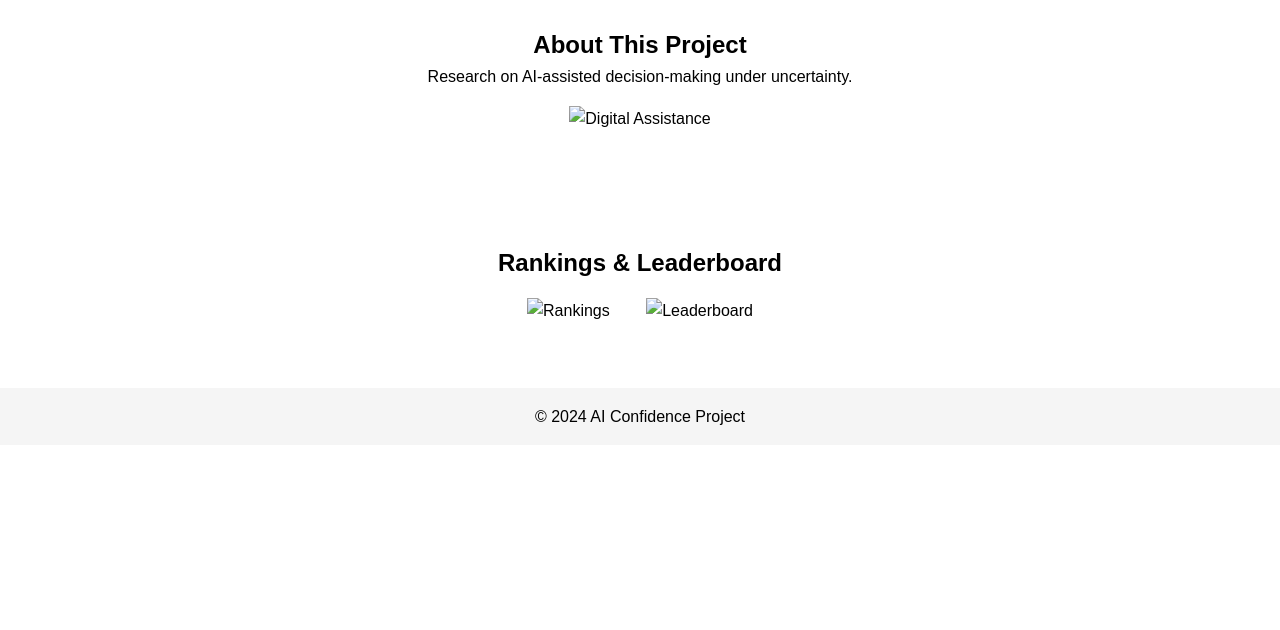
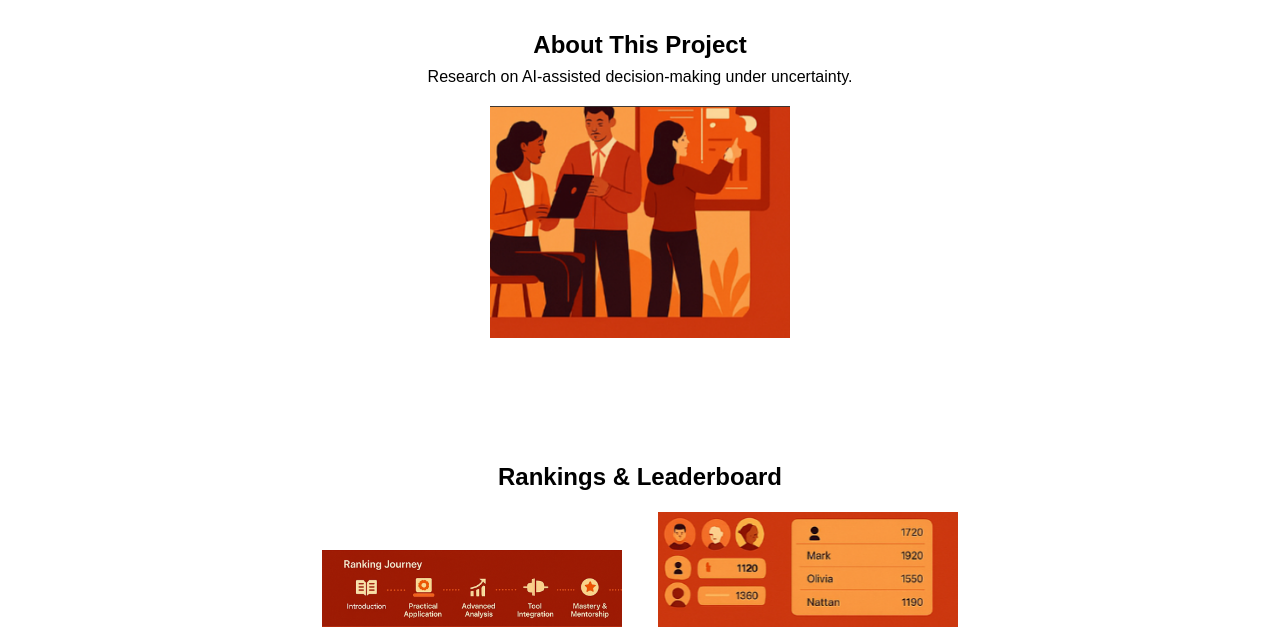
Before and after one commit to PatrickDuignan/ai-confidence-homepage, a plain HTML site: page index.html in a window 1280 px wide. Shown: the part 742-1372 px from the top of the page. Before the commit the page ends 1187 px from the top, so only its background shows below. Drawn offline with Linux system fonts and the light colour scheme.

Commit message:
Add files via upload

```diff
--- a/index.html
+++ b/index.html
@@ -15,13 +15,13 @@
   <section>
     <h2>About This Project</h2>
     <p>Research on AI-assisted decision-making under uncertainty.</p>
-    <img src="images/digitalassistance.png" alt="Digital Assistance" width="300">
+    <img src="digitalassistance.png" alt="Digital Assistance" width="300">
   </section>
 
   <section>
     <h2>Rankings & Leaderboard</h2>
-    <img src="images/rankings.png" alt="Rankings" width="300">
-    <img src="images/leaderboard-picture.png" alt="Leaderboard" width="300">
+    <img src="rankings.png" alt="Rankings" width="300">
+    <img src="leaderboard-picture.png" alt="Leaderboard" width="300">
   </section>
 
   <footer>
--- a/style.css
+++ b/style.css
@@ -10,7 +10,7 @@ body {
 }
 
 .hero {
-  background-image: url('images/hero-bg.jpeg');
+  background-image: url('hero-bg.png');
   background-size: cover;
   background-position: center;
   height: 90vh;
```
Also changed, not shown: 1 other file.
